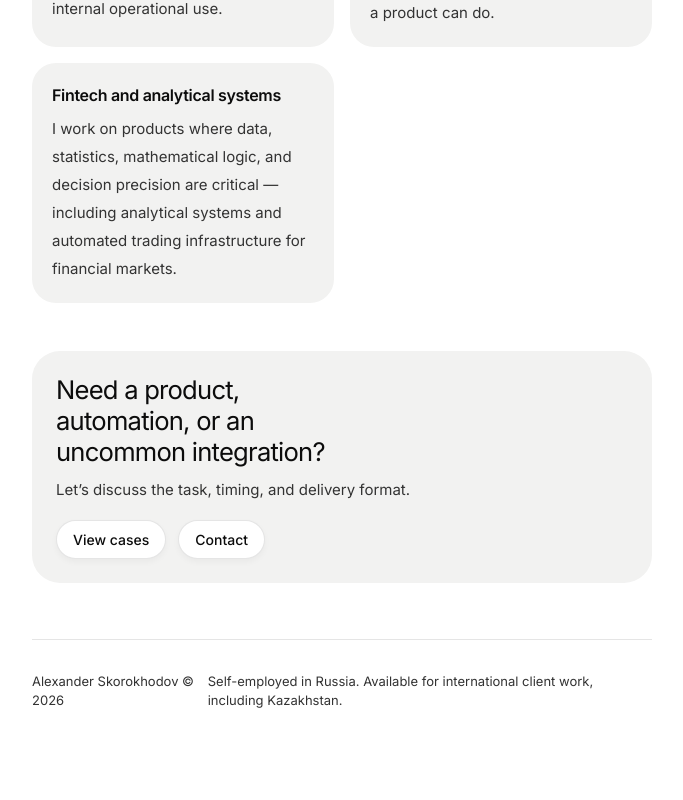
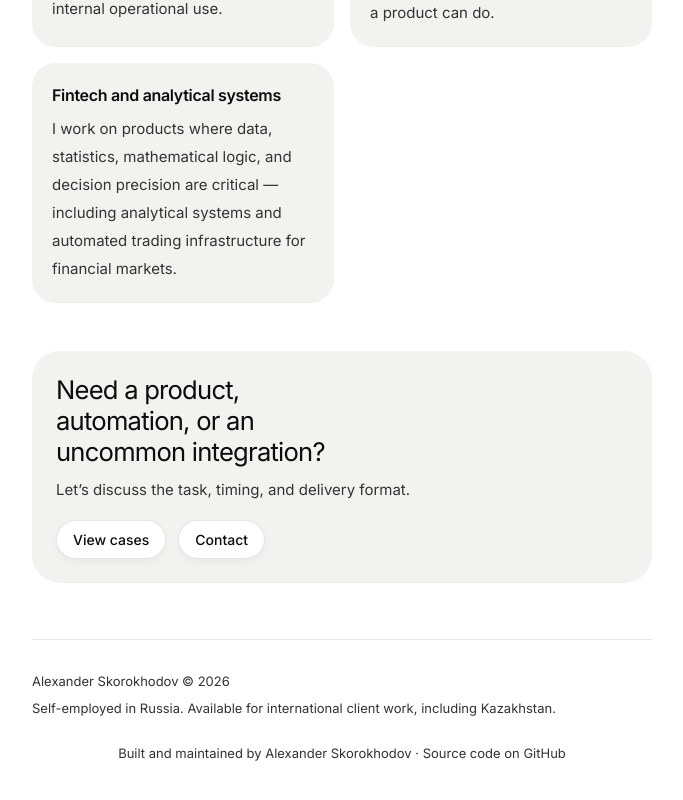
Before and after one commit to alexanderskorokhodov/PersonalCard, a React (Vite) app: page / in a window 1280 px wide. Shown: the part 3474-4274 px from the top of the page, without its empty margins (298-981 px from the left). Before the commit the page ends 4249 px from the top, so only its background shows below. Built offline with nearby package versions, Linux system fonts and the light colour scheme.

Commit message:
add: git link to use as template

```diff
--- a/src/components/layout/SiteFooter.tsx
+++ b/src/components/layout/SiteFooter.tsx
@@ -15,7 +15,7 @@ export function SiteFooter({ caseWidth = false }: SiteFooterProps) {
         caseWidth ? 'page-column-case' : 'page-column',
       )}
     >
-      <div className="flex flex-col gap-2 sm:flex-row sm:items-center sm:justify-between">
+      <div className="flex flex-col items-start gap-2">
         <span>{profile.footerLabel}</span>
         {profile.email ? (
           <a href={`mailto:${profile.email}`} className="hover:text-[var(--text-strong)]">
@@ -25,6 +25,19 @@ export function SiteFooter({ caseWidth = false }: SiteFooterProps) {
           <span>{profile.footerNote}</span>
         )}
       </div>
+      <div className="mt-6 flex justify-center text-center">
+        <p className="leading-relaxed">
+          <span>{profile.footerCreditLabel} · </span>
+          <a
+            href={profile.footerSourceHref}
+            target="_blank"
+            rel="noreferrer"
+            className="underline-offset-4 transition hover:text-[var(--text-strong)] hover:underline"
+          >
+            {profile.footerSourceLabel}
+          </a>
+        </p>
+      </div>
     </footer>
   )
 }
--- a/src/content/site-data.ts
+++ b/src/content/site-data.ts
@@ -10,6 +10,9 @@ type SiteContent = {
     telegramUsername: string
     footerLabel: string
     footerNote: string
+    footerCreditLabel: string
+    footerSourceLabel: string
+    footerSourceHref: string
   }
   aboutLinks: ActionLink[]
   navigation: Record<'home' | 'projects' | 'cases' | 'about', string>
@@ -95,6 +98,9 @@ const siteContentByLocale: Record<Locale, SiteContent> = {
       footerLabel: 'Alexander Skorokhodov © 2026',
       footerNote:
         'Self-employed in Russia. Available for international client work, including Kazakhstan.',
+      footerCreditLabel: 'Built and maintained by Alexander Skorokhodov',
+      footerSourceLabel: 'Source code on GitHub',
+      footerSourceHref: 'https://github.com/alexanderskorokhodov/PersonalCard',
     },
     aboutLinks: aboutLinksByLocale.en,
     navigation: {
@@ -128,6 +134,9 @@ const siteContentByLocale: Record<Locale, SiteContent> = {
       footerLabel: 'Александр Скороходов © 2026',
       footerNote:
         'Самозанятый в России. Доступен для работы с международными клиентами, включая Казахстан.',
+      footerCreditLabel: 'Built and maintained by Alexander Skorokhodov',
+      footerSourceLabel: 'Source code on GitHub',
+      footerSourceHref: 'https://github.com/alexanderskorokhodov/PersonalCard',
     },
     aboutLinks: aboutLinksByLocale.ru,
     navigation: {
```
